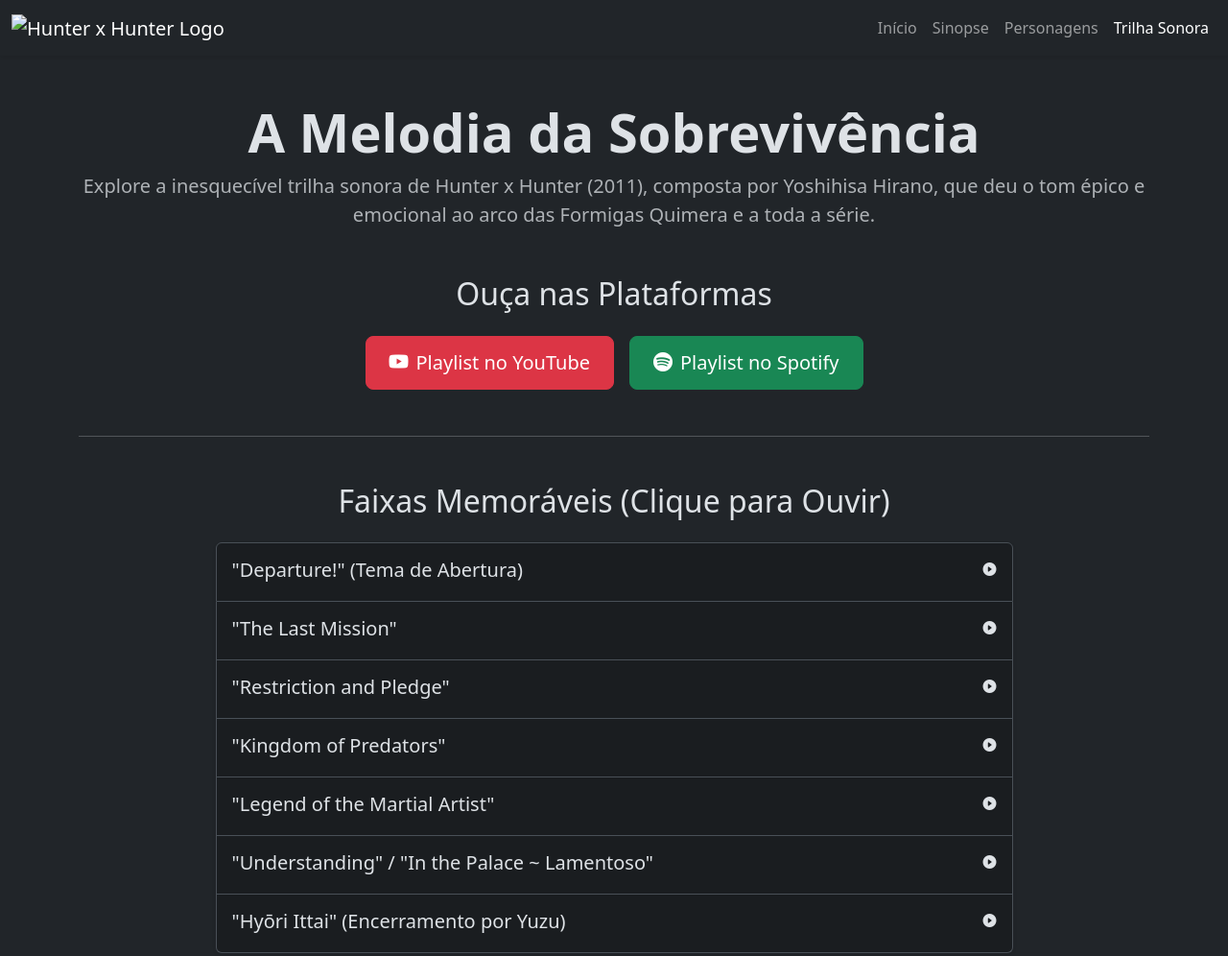
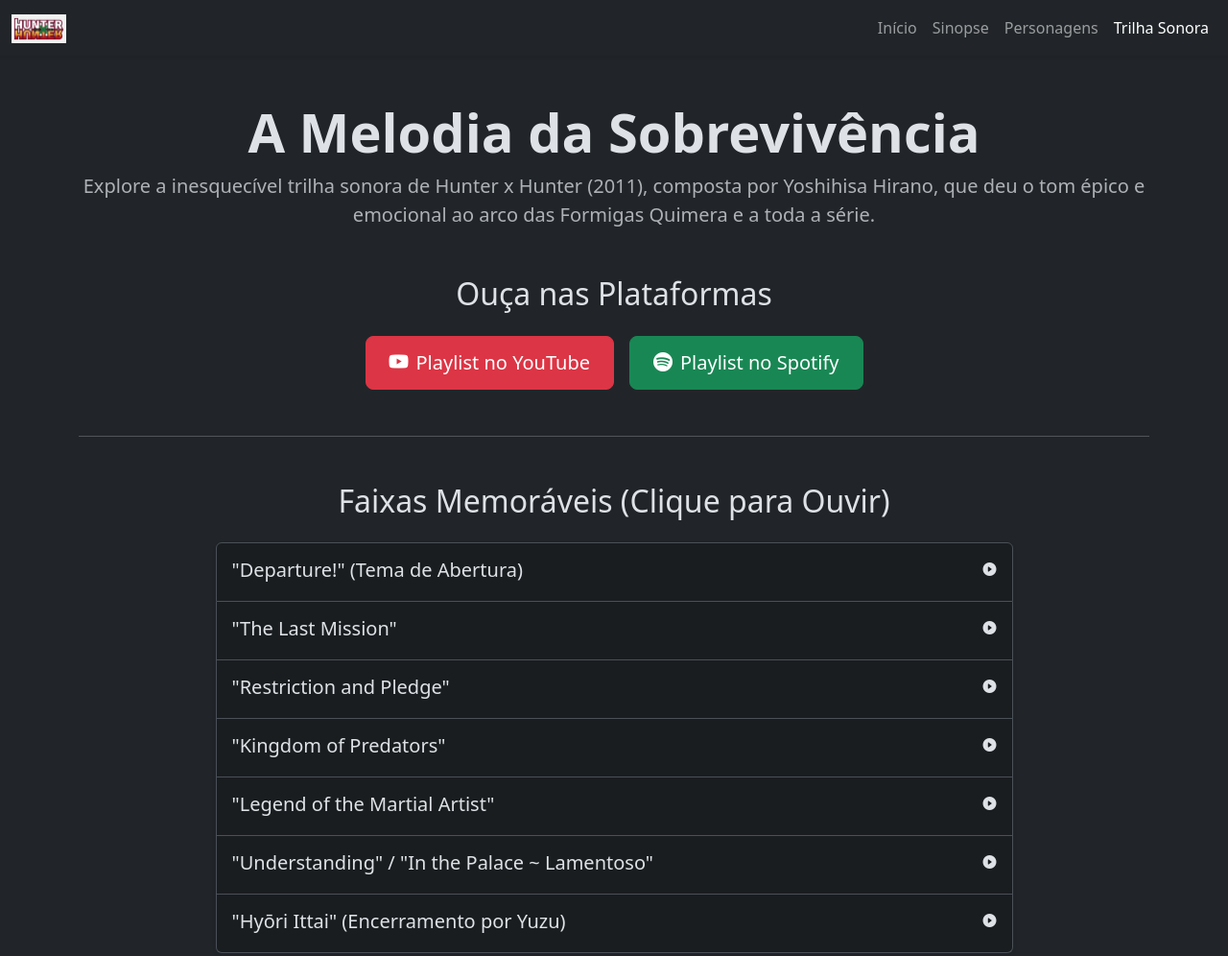
Before and after one commit to YagoQPio/HxH-BootStrap, a plain HTML site: page trilha.html in a window 1280 px wide. Shown: the top 996 px of the page at 96% size. Drawn offline with nearby package versions, Linux system fonts and the light colour scheme.

Commit message:
Site com Logo

```diff
--- a/trilha.html
+++ b/trilha.html
@@ -32,7 +32,7 @@
         <nav class="navbar navbar-expand-lg navbar-dark bg-dark fixed-top shadow-sm">
             <div class="container-fluid">
                 <a class="navbar-brand" href="index.html">
-                    <img src="img/hxh-logo1.png" alt="Hunter x Hunter Logo" style="height: 30px;">
+                    <img src="img/HxHLogo1.png" alt="Hunter x Hunter Logo" style="height: 30px;">
                 </a>
                 <button class="navbar-toggler" type="button" data-bs-toggle="collapse" data-bs-target="#menuPrincipal" aria-controls="menuPrincipal" aria-expanded="false" aria-label="Toggle navigation">
                     <span class="navbar-toggler-icon"></span>
```
